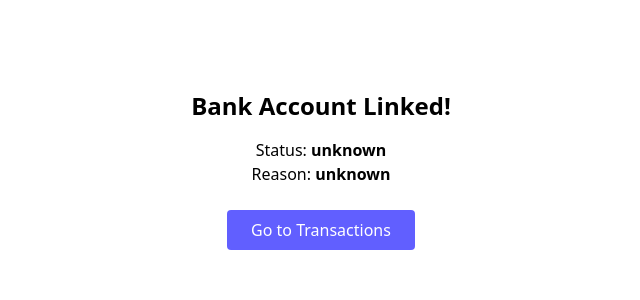
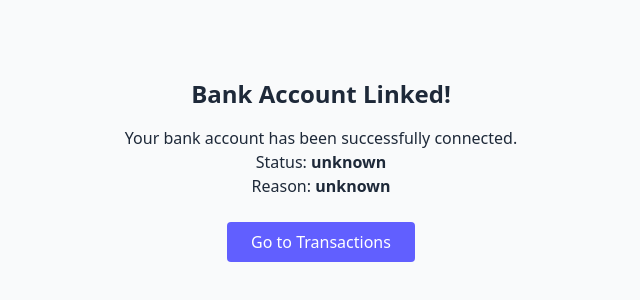
Before and after one commit to Olanma1/Fintrack-frontend, a Vue app: page /mono-callback in a window 1280 px wide. Shown: the part 230-530 px from the top of the page, without its empty margins (319-959 px from the left). Built offline with nearby package versions, Linux system fonts and the light colour scheme; no server answers; sample sign-in values are in the browser's storage.

Commit message:
bug fixes for mono redirect

```diff
--- a/src/stores/mono.js
+++ b/src/stores/mono.js
@@ -1,5 +1,6 @@
 import { defineStore } from "pinia";
 import api from "../api/axios";
+import { useTransactionStore } from "./transaction"; // adjust if your store file has a different name
 
 export const useMonoStore = defineStore("mono", {
   state: () => ({
@@ -14,24 +15,34 @@ export const useMonoStore = defineStore("mono", {
       try {
         const response = await api.post("/mono/initiate");
         const monoUrl = response.data.mono_url;
-        const stateToken = response.data.state_token;
 
-        if (!monoUrl) throw new Error("Mono URL not found");
+        if (!monoUrl) throw new Error("Mono URL not found in response");
 
-        // Save state token in localStorage before leaving
-        localStorage.setItem("monoStateToken", stateToken);
+        // Save current user token before redirect
+        const token = localStorage.getItem("token");
+        if (token) {
+          localStorage.setItem("monoAuthToken", token);
+        }
 
-        // Open Mono Connect in a new popup window
+        // Open Mono in popup instead of full redirect
         const width = 500;
         const height = 700;
         const left = window.screenX + (window.innerWidth - width) / 2;
         const top = window.screenY + (window.innerHeight - height) / 2;
 
-        window.open(
+        const popup = window.open(
           monoUrl,
-          "_blank",
+          "MonoLink",
           `width=${width},height=${height},top=${top},left=${left}`
         );
+
+        // Optionally listen for when popup closes
+        const checkPopup = setInterval(() => {
+          if (popup.closed) {
+            clearInterval(checkPopup);
+            window.location.href = "/mono-callback"; // Return to callback page
+          }
+        }, 500);
       } catch (error) {
         console.error("Mono initiate error:", error);
         alert("Failed to start Mono connection");
@@ -43,11 +54,11 @@ export const useMonoStore = defineStore("mono", {
     async syncTransactions() {
       try {
         this.isSyncing = true;
+        const transactionStore = useTransactionStore();
         const response = await api.get("/mono/sync");
-        // update your transaction store
         transactionStore.setTransactions(response.data.transactions);
       } catch (err) {
-        console.error(err);
+        console.error("Failed to sync transactions:", err);
       } finally {
         this.isSyncing = false;
       }
--- a/src/views/MonoCallback.vue
+++ b/src/views/MonoCallback.vue
@@ -1,12 +1,18 @@
 <template>
-  <div class="min-h-screen flex flex-col items-center justify-center p-6">
+  <div
+    :class="[theme.darkMode ? 'bg-gray-900 text-gray-100' : 'bg-gray-50 text-gray-800', 'min-h-screen flex flex-col items-center justify-center p-6']"
+  >
     <h1 class="text-2xl font-bold mb-4">Bank Account Linked!</h1>
     <p class="mb-6 text-center">
-      Status: <span class="font-semibold">{{ status }}</span>
-      <br />
+      Your bank account has been successfully connected.<br />
+      Status: <span class="font-semibold">{{ status }}</span><br />
       Reason: <span class="font-semibold">{{ reason }}</span>
     </p>
-    <button @click="goToTransactions" class="bg-indigo-500 hover:bg-indigo-400 text-white px-6 py-2 rounded">
+
+    <button
+      @click="goToTransactions"
+      class="bg-indigo-500 hover:bg-indigo-400 text-white px-6 py-2 rounded font-medium transition"
+    >
       Go to Transactions
     </button>
   </div>
@@ -16,25 +22,25 @@
 import { onMounted } from "vue";
 import { useRoute, useRouter } from "vue-router";
 import { useMonoStore } from "../stores/mono";
+import { useThemeStore } from "../stores/themeStore";
 
 const route = useRoute();
 const router = useRouter();
 const mono = useMonoStore();
+const theme = useThemeStore();
 
-// Capture query params
 const status = route.query.status || "unknown";
 const reason = route.query.reason || "unknown";
 
 onMounted(async () => {
-  const stateToken = route.query.state || localStorage.getItem("monoStateToken");
-
-  if (stateToken) {
-    // Restore auth token for API calls
-    localStorage.setItem("token", stateToken);
-    localStorage.removeItem("monoStateToken");
+  // Restore token that was saved before Mono redirect
+  const savedToken = localStorage.getItem("monoAuthToken");
+  if (savedToken) {
+    localStorage.setItem("token", savedToken);
+    localStorage.removeItem("monoAuthToken");
   }
 
-  // Sync transactions only if account linked
+  // Only sync if user actually linked their account
   if (status === "linked" && reason === "account_linked") {
     try {
       await mono.syncTransactions();
@@ -44,5 +50,7 @@ onMounted(async () => {
   }
 });
 
-const goToTransactions = () => router.push("/transactions");
+const goToTransactions = () => {
+  router.push("/transactions");
+};
 </script>
```
